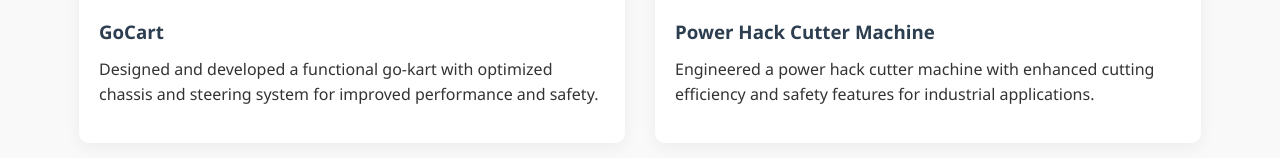
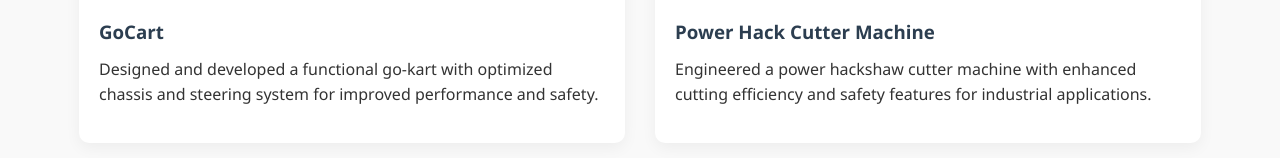
Before and after one commit to theshravankr/It-s-me-, a plain HTML site: page index.html in a window 1280 px wide. Shown: the part 2513-2671 px from the top of the page. Drawn offline with Linux system fonts and the light colour scheme.

Commit message:
Update index.html

```diff
--- a/index.html
+++ b/index.html
@@ -575,7 +575,7 @@
                     <div class="project-img" style="background-image: url('https://images.unsplash.com/photo-1581094794329-c8112a89af12?ixlib=rb-4.0.3&auto=format&fit=crop&w=800&q=80');"></div>
                     <div class="project-info">
                         <h3>Power Hack Cutter Machine</h3>
-                        <p>Engineered a power hack cutter machine with enhanced cutting efficiency and safety features for industrial applications.</p>
+                        <p>Engineered a power hackshaw cutter machine with enhanced cutting efficiency and safety features for industrial applications.</p>
                     </div>
                 </div>
             </div>
```
